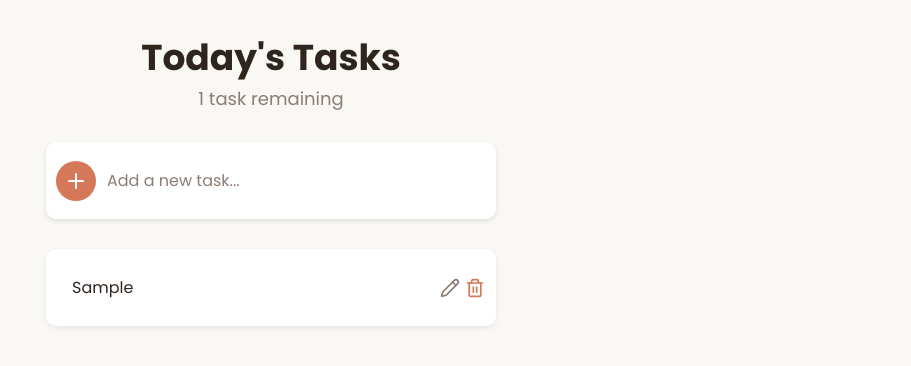
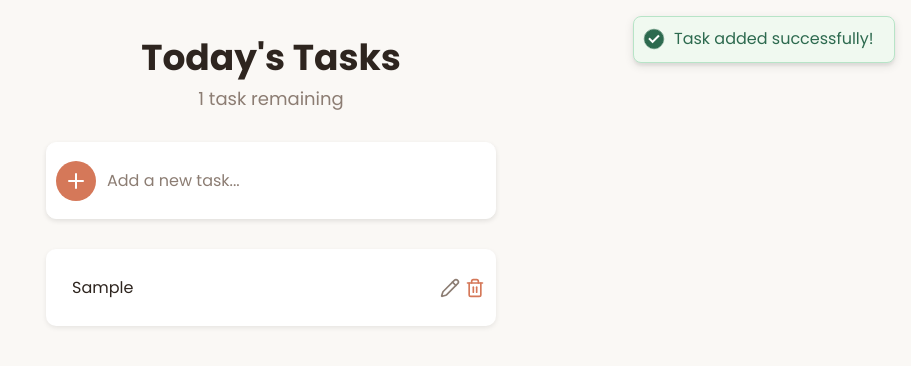
Before and after one commit to RTHILAA/TASK-LIST, a React (Create React App) app: page / in a window 1280 px wide. Both pictures are taken after typing "Sample" into the empty fields and a click on the button 445 px from the left and 180 px from the top of the page. Shown: the top 366 px of the page, without its empty margins (369-1280 px from the left). Built offline with nearby package versions, Linux system fonts and the light colour scheme.

Commit message:
Update App.js

```diff
--- a/src/App.js
+++ b/src/App.js
@@ -2,17 +2,21 @@ import React from "react";
 import "./App.css";
 import { Plus, Trash2, Pencil } from "lucide-react";
 import { useState, useEffect } from "react";
+import toast, { Toaster } from "react-hot-toast";
 
 export default function App() {
   const [tasks, setTasks] = useState(() => {
-    // تحميل المهام من localStorage عند التهيئة
     const savedTasks = localStorage.getItem("tasks");
     return savedTasks ? JSON.parse(savedTasks) : [];
   });
   const [task, setTask] = useState({});
   const [editId, setEditId] = useState(null);
+  const [deleteModal, setDeleteModal] = useState({
+    isOpen: false,
+    taskId: null,
+    taskName: ""
+  });
 
-  // حفظ المهام في localStorage عند أي تغيير
   useEffect(() => {
     localStorage.setItem("tasks", JSON.stringify(tasks));
   }, [tasks]);
@@ -25,7 +29,10 @@ export default function App() {
 
   const handleSubmit = (e) => {
     e.preventDefault();
-    if (!task.tsk || task.tsk.trim() === "") return;
+    if (!task.tsk || task.tsk.trim() === "") {
+      toast.error("Please enter a task");
+      return;
+    }
 
     if (editId) {
       const updatedTasks = tasks.map((t) =>
@@ -33,36 +40,122 @@ export default function App() {
       );
       setTasks(updatedTasks);
       setEditId(null);
+      toast.success("Task updated successfully!");
     } else {
       const newTask = { ...task, id: Date.now() };
       setTasks([...tasks, newTask]);
+      toast.success("Task added successfully!");
     }
     setTask({});
   };
 
   const handleDelete = (id) => {
-    setTasks(tasks.filter((task) => task.id !== id));
+    const taskToDelete = tasks.find(task => task.id === id);
+    setDeleteModal({
+      isOpen: true,
+      taskId: id,
+      taskName: taskToDelete.tsk
+    });
+  };
+
+  const confirmDelete = () => {
+    setTasks(tasks.filter((task) => task.id !== deleteModal.taskId));
+    toast.success(`Task deleted successfully!`);
+    setDeleteModal({ isOpen: false, taskId: null, taskName: "" });
+  };
+
+  const cancelDelete = () => {
+    setDeleteModal({ isOpen: false, taskId: null, taskName: "" });
   };
 
   const handleEdit = (id) => {
     const taskToEdit = tasks.find((task) => task.id === id);
     setTask({ tsk: taskToEdit.tsk });
     setEditId(id);
+
+    // استخدام أيقونة Pencil من lucide-react
+    toast("Edit mode activated", {
+      icon: <Pencil size={16} />,
+      style: {
+        background: "#e8f4ff",
+        color: "#0066cc"
+      }
+    });
   };
 
   return (
     <div className="App">
+      <Toaster
+        position="top-right"
+        toastOptions={{
+          duration: 3000,
+          style: {
+            background: '#fff',
+            color: '#2e251f',
+            border: '1px solid #e8dfd6',
+            fontFamily: '"Poppins", sans-serif',
+          },
+          success: {
+            style: {
+              background: '#f0f9f0',
+              color: '#2d6a4f',
+              border: '1px solid #b7e4c7',
+            },
+            iconTheme: {
+              primary: '#2d6a4f',
+              secondary: '#fff',
+            },
+          },
+          error: {
+            style: {
+              background: '#fef2f2',
+              color: '#b91c1c',
+              border: '1px solid #fecaca',
+            },
+            iconTheme: {
+              primary: '#b91c1c',
+              secondary: '#fff',
+            },
+          },
+        }}
+      />
+
+      {/* Delete Confirmation Modal */}
+      {deleteModal.isOpen && (
+        <div className="modal-overlay">
+          <div className="modal">
+            <div className="modal-header">
+              <h3>Confirm Delete</h3>
+            </div>
+            <div className="modal-content">
+              <p>Are you sure you want to delete this task?</p>
+              <p className="task-name">"{deleteModal.taskName}"</p>
+              <p className="warning-text">This action cannot be undone.</p>
+            </div>
+            <div className="modal-actions">
+              <button className="btn-cancel" onClick={cancelDelete}>
+                Cancel
+              </button>
+              <button className="btn-confirm-delete" onClick={confirmDelete}>
+                Delete
+              </button>
+            </div>
+          </div>
+        </div>
+      )}
+
       <div className="title">
         <h1>Today's Tasks</h1>
         <p>{tasks.length === 0 ? "All tasks completed" : tasks.length === 1 ? "1 task remaining" : `${tasks.length} tasks remaining`}</p>
       </div>
+
       <div className="task">
         <form method="post" className="form" onSubmit={handleSubmit}>
           <input
             type="text"
             id="tsk"
             value={task.tsk || ""}
-            placeholder="Add a new task..."
+            placeholder={editId ? "Edit task..." : "Add a new task..."}
             required
             onChange={handleChange}
           />
@@ -78,6 +171,9 @@ export default function App() {
             <ul key={task.id} className="task-item">
               <li>
                 {task.tsk}
+                {editId === task.id && (
+                  <span className="editing-badge">Editing...</span>
+                )}
                 <Pencil
                   className="btn-edit"
                   size={20}
```
